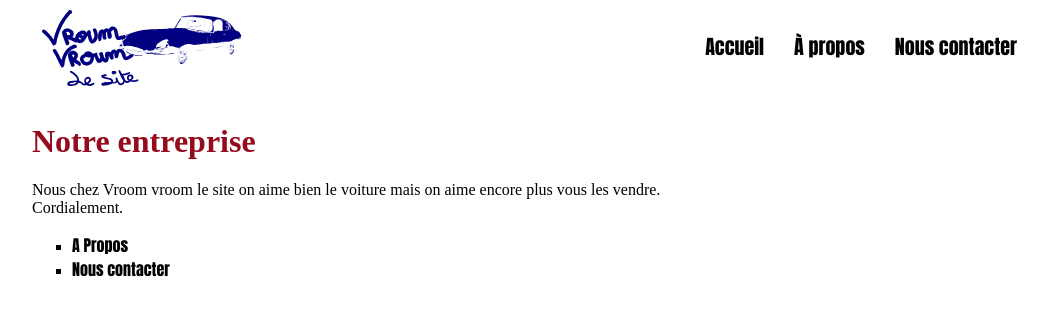
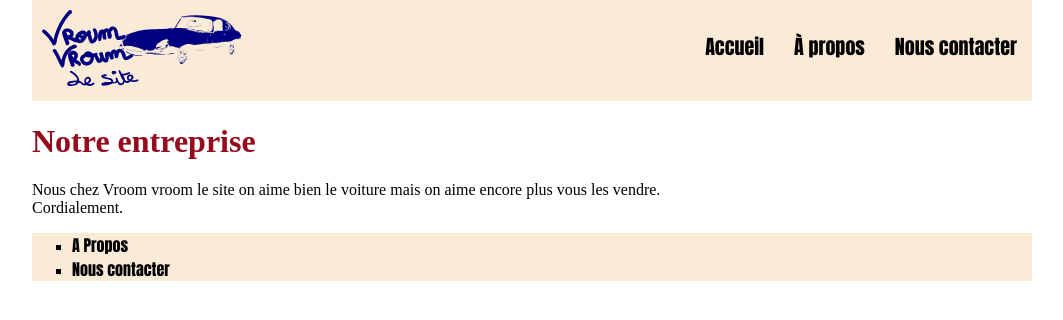
Before and after one commit to cstoyanov-IT/VroumVroumLeSite, a plain HTML site: page a-propos.html in a window 1280 px wide. Shown: the whole page, without its empty margins (108-1171 px from the left). Drawn offline with Linux system fonts and the light colour scheme.

Commit message:
Update style.css
header and footer background-color

```diff
--- a/css/style.css
+++ b/css/style.css
@@ -1,3 +1,7 @@
+footer{
+    background-color:antiquewhite;
+}
+
 body {
   max-width: 1000px;
   margin: 0 auto;
@@ -17,6 +21,7 @@ a:hover {
 header {
   display: flex;
   flex-direction: row;
+  background-color:antiquewhite;
 }
 
 header img.logo {
```
